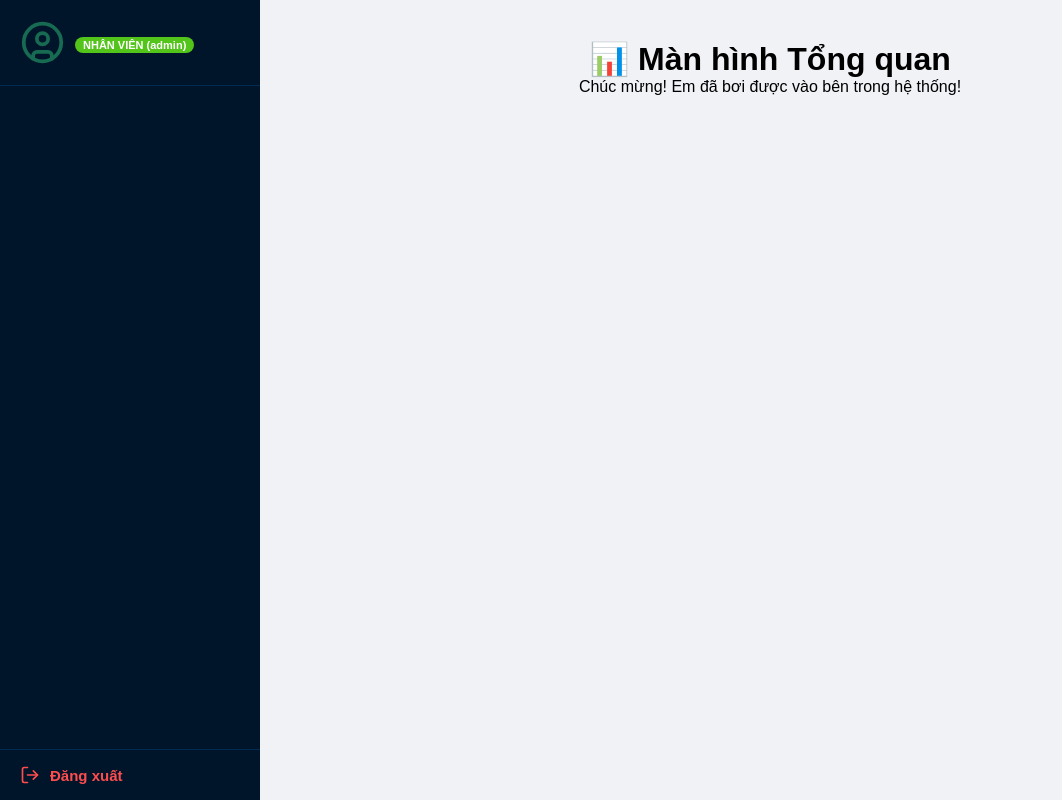
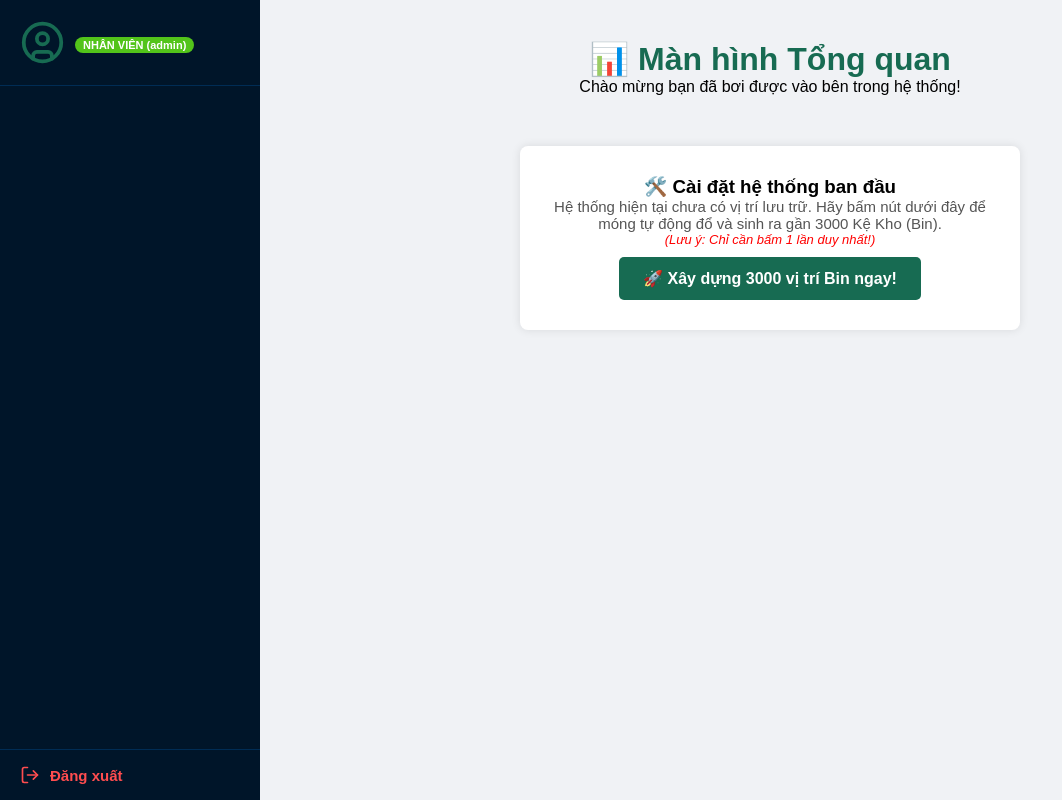
Before and after one commit to uminoye/doan_qlk, a React app in the folder frontend/: page / in a window 1280 px wide. Shown: the whole page, without its empty margins (0-1062 px from the left). Built offline with nearby package versions, Linux system fonts and the light colour scheme; sample sign-in values are in the browser's storage; the HTML template or start-up script is replaced by a standard one.

Commit message:
Cập nhật Render

```diff
--- a/frontend/src/pages/Dashboard.jsx
+++ b/frontend/src/pages/Dashboard.jsx
@@ -1,8 +1,78 @@
+import { useState } from 'react';
+
 function Dashboard() {
+  const [message, setMessage] = useState('');
+  const [loading, setLoading] = useState(false);
+
+  // Hàm gọi API xây kho tự động
+  const generateBins = async () => {
+    setLoading(true);
+    setMessage('⏳ Đang nhờ thợ xây dựng 3000 vị trí kệ kho, chờ xíu nha...');
+
+    try {
+      const response = await fetch('https://doan-qlk.onrender.com/api/locations/generate', {
+        method: 'POST',
+        headers: { 'Content-Type': 'application/json' }
+      });
+
+      const data = await response.json();
+
+      if (data.success) {
+        setMessage('✅ ' + data.message);
+      } else {
+        setMessage('❌ Lỗi: ' + data.message);
+      }
+    } catch (error) {
+      setMessage('❌ Lỗi kết nối đến máy chủ!');
+    } finally {
+      setLoading(false);
+    }
+  };
+
   return (
-    <div style={{ padding: '20px', textAlign: 'center' }}>
-      <h1>📊 Màn hình Tổng quan</h1>
-      <p>Chúc mừng! Em đã bơi được vào bên trong hệ thống!</p>
+    <div style={{ padding: '20px', textAlign: 'center', fontFamily: 'Arial' }}>
+      <h1 style={{ color: '#176b52' }}>📊 Màn hình Tổng quan</h1>
+      <p>Chào mừng bạn đã bơi được vào bên trong hệ thống!</p>
+
+      {/* Khu vực nút bấm Setup */}
+      <div style={{ marginTop: '50px', padding: '30px', backgroundColor: 'white', borderRadius: '8px', boxShadow: '0 0 10px rgba(0,0,0,0.1)', display: 'inline-block', maxWidth: '500px' }}>
+        <h3 style={{ marginTop: 0 }}>🛠️ Cài đặt hệ thống ban đầu</h3>
+        <p style={{ fontSize: '15px', color: '#555' }}>
+          Hệ thống hiện tại chưa có vị trí lưu trữ. Hãy bấm nút dưới đây để móng tự động đổ và sinh ra gần 3000 Kệ Kho (Bin).
+        </p>
+        <p style={{ color: 'red', fontSize: '13px', fontStyle: 'italic' }}>
+          (Lưu ý: Chỉ cần bấm 1 lần duy nhất!)
+        </p>
+
+        <button
+          onClick={generateBins}
+          disabled={loading}
+          style={{
+            marginTop: '10px',
+            padding: '12px 24px',
+            backgroundColor: loading ? '#ccc' : '#176b52',
+            color: 'white',
+            border: 'none',
+            borderRadius: '5px',
+            cursor: loading ? 'not-allowed' : 'pointer',
+            fontWeight: 'bold',
+            fontSize: '16px'
+          }}
+        >
+          {loading ? 'Đang xây kho...' : '🚀 Xây dựng 3000 vị trí Bin ngay!'}
+        </button>
+
+        {/* Nơi hiển thị thông báo kết quả */}
+        {message && (
+          <p style={{
+            marginTop: '20px',
+            fontWeight: 'bold',
+            color: message.includes('✅') ? 'green' : (message.includes('⏳') ? '#d48806' : 'red')
+          }}>
+            {message}
+          </p>
+        )}
+      </div>
     </div>
   );
 }
```
